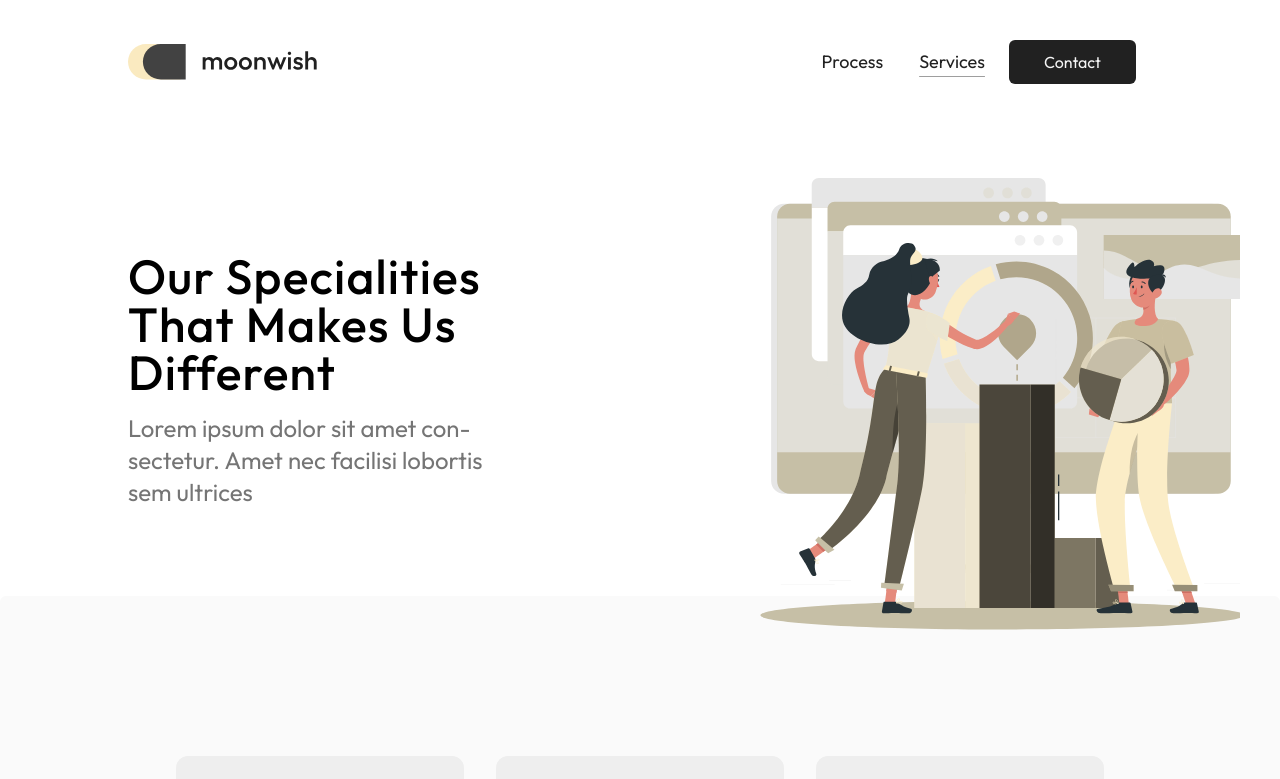
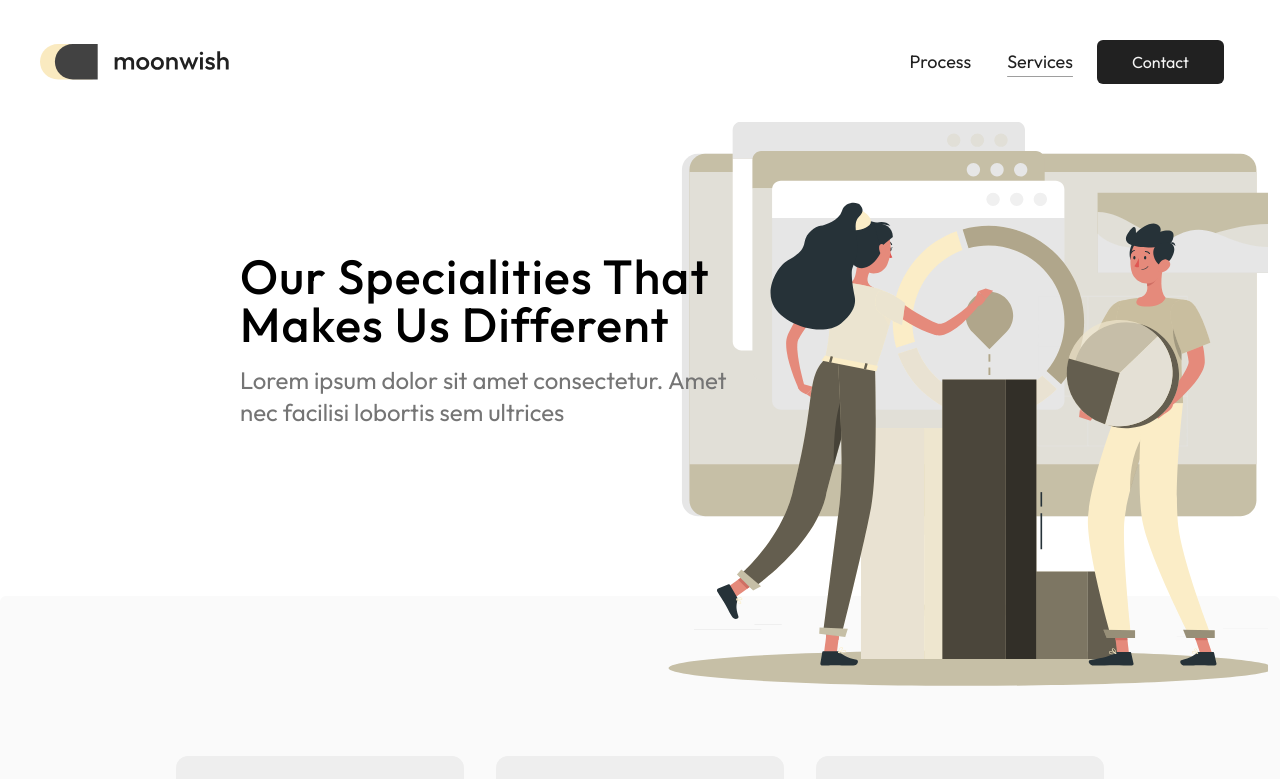
Before and after one commit to MoonWish-Studios/moonwish-site-v2, a Next.js app: page /services in a window 1280 px wide. Shown: the top 779 px of the page. Built offline with nearby package versions, Linux system fonts and the light colour scheme.

Commit message:
added calendly appointment

```diff
--- a/app/components/Button.tsx
+++ b/app/components/Button.tsx
@@ -1,5 +1,6 @@
 import Link from "next/link"
 import { motion } from "framer-motion"
+import React from "react"
 
 export default function Button({
   href,
@@ -7,7 +8,7 @@ export default function Button({
   className,
 }: {
   href?: string
-  children: string
+  children: React.ReactElement<any> | string
   className?: string
 }) {
   return (
--- a/app/components/ContactBar.tsx
+++ b/app/components/ContactBar.tsx
@@ -1,23 +1,28 @@
-import React from "react"
+"use client"
+import React, { useState } from "react"
 import Button from "./Button"
 
+import { PopupButton } from "react-calendly"
 export default function ContactBar() {
+  const [scheduleMode, setScheduleMode] = useState(false)
+
   return (
     <div
       className="flex md:flex-row flex-col w-full  md:justify-center justify-start
-     md:text-center text-left bg-lightGray space-y-6 md:space-y-0 pt-20 pb-20 md:pt-36 md:pb-36 pl-12"
+     md:text-center text-left bg-gray-100  space-y-6 md:space-y-0 pt-20 pb-20 md:pt-36 md:pb-36 pl-12"
     >
       <div className="meetingSection md:w-1/3 flex flex-col items-start md:items-center justify-center">
         <h1 className="text-sm font-semibold text-lightestGray mb-3 ">
           OR SCHEDULE A MEETING
         </h1>
-        <Button
-          href={`/`}
-          className="bg-opacity-0 hover:text-black hover:border-black
+        <PopupButton
+          url="https://calendly.com/mooonwishstudios/appointment"
+          rootElement={document.getElementById("root")}
+          className="inline-block text-center bg-black hover:transition-all
+          box-content rounded-md my-0  bg-opacity-0 hover:text-black hover:border-black
           border-gray border-2 text-lightestGray px-[18px] py-[8px] font-light"
-        >
-          Schedule Meeting
-        </Button>
+          text="Schedule Meeting"
+        />
       </div>
       <div className="addressSection md:w-1/3 flex flex-col justify-center md:items-center items-start ">
         <h1 className="text-sm font-semibold text-lightestGray ">ADDRESS</h1>
--- a/app/components/Navbar.tsx
+++ b/app/components/Navbar.tsx
@@ -5,11 +5,6 @@ import { usePathname } from "next/navigation"
 import React, { useEffect, useState } from "react"
 import NavLink from "./NavLink"
 import Button from "./Button"
-
-const variants = {
-  open: { opacity: 1, x: 0 },
-  closed: { opacity: 0, x: "-100%" },
-}
 
 export default function Navbar() {
   const pathname = usePathname()
@@ -20,8 +15,8 @@ export default function Navbar() {
     console.log(open)
   })
   return (
-    <div className="lg:w-[70rem] xl:w-[80rem]">
-      <div className="flex py-4 justify-between items-center ml-5 mr-5 md:mt-6 lg:ml-32 lg:mr-32 md:ml-10 md:mr-10">
+    <div className=" lg:mx-auto lg:w-[64rem] xl:w-[80rem]">
+      <div className="flex py-4 justify-between items-center ml-5 mr-5 md:mt-6 md:ml-10 md:mr-10">
         {/* Logo */}
         <Link href="/">
           <Image
--- a/app/contact/page.tsx
+++ b/app/contact/page.tsx
@@ -7,8 +7,8 @@ import Action from "../components/Action"
 
 export default function page() {
   return (
-    <div>
-      <div className="home w-full flex flex-col items-center md:items-start  md:flex-row-reverse md:justify-between justify-start  ">
+    <div className="mx-auto lg:max-w-screen-2xl ">
+      <div className="home w-full  flex flex-col items-center md:items-start  md:flex-row-reverse md:justify-between justify-start  ">
         <div className="hidden  imageSection md:flex w-80 md:w-2/3 ">
           <div>
             <Image
@@ -20,10 +20,7 @@ export default function page() {
             />
           </div>
         </div>
-        <div
-          className="textSection  flex text-center md:text-left justify-center mb-20 md:mb-0 mt-20 lg:mt-48
-        lg:pl-28 md:pl-16 flex-col lg:w-8/12 md:w-3/4  ml-3 mr-3 md:ml-0 md:mr-0 "
-        >
+        <div className="textSection  flex text-center md:text-left justify-center mb-20 md:mb-0 mt-20 lg:mt-48 lg:pl-16 xl:pl-40 md:pl-16 flex-col lg:w-8/12 md:w-3/4  ml-3 mr-3 md:ml-0 md:mr-0 ">
           <h1 className="text-sm font-semibold text-lightestGray">
             GIVE US A CALL
           </h1>
--- a/app/layout.tsx
+++ b/app/layout.tsx
@@ -17,10 +17,12 @@ export default function RootLayout({
         head.tsx. Find out more at https://beta.nextjs.org/docs/api-reference/file-conventions/head
       */}
       <head />
-      <body className="w-full lg:flex lg:flex-col items-center justify-center">
-        <Navbar />
-        {children}
-        <Footer />
+      <body>
+        <div id="root">
+          <Navbar />
+          {children}
+          <Footer />
+        </div>
       </body>
     </html>
   )
--- a/app/services/page.tsx
+++ b/app/services/page.tsx
@@ -4,7 +4,7 @@ import Action from "../components/Action"
 
 export default function Page() {
   return (
-    <div className="lg:max-w-7xl ">
+    <div className="lg:max-w-8xl ">
       <div className="relative w-full overflow-hidden">
         <HeroSection
           title="Our Specialities That Makes Us Different"
@@ -22,7 +22,7 @@ export default function Page() {
 function HeroSection({ title, description, src, children }: any) {
   return (
     <div className="flex flex-col-reverse md:flex-row w-full items-center    box-border mt-8">
-      <div className="mt-3 md:text-left max-w-md md:h-64 text-center  lg:mt-24 lg:mb-28 mb-6 md:mb-8 md:mt-6 md:pl-16 lg:pl-32 lg:max-w-lg px-5">
+      <div className="mt-3 md:text-left max-w-md md:h-64 text-center  lg:mt-24 lg:mb-28 mb-6 md:mb-8 md:mt-6 md:pl-16 lg:ml-44  lg:max-w-xl px-5">
         <h1 className="text-4xl lg:text-5xl leading-tight  sm:tracking-wide mt-6 font-medium">
           {title}
         </h1>
@@ -30,7 +30,7 @@ function HeroSection({ title, description, src, children }: any) {
           {description}
         </p>
       </div>
-      <div className="md:absolute right-12 top-16 -z-10 h-72 md:scale-150 w-60 lg:scale-[200%] lg:top-40 lg:right-40 transition transform scale-125 mx-auto    ">
+      <div className="md:absolute right-12 top-16 -z-10 h-72 md:scale-150 w-60 lg:scale-[250%] lg:top-40 lg:right-48 transition transform scale-125 mx-auto    ">
         <Image src={src} fill className="object-contain" alt="Graphic Design" />
       </div>
     </div>
--- a/package.json
+++ b/package.json
@@ -19,6 +19,7 @@
     "nanoid": "^4.0.0",
     "next": "^13.1.1",
     "react": "18.2.0",
+    "react-calendly": "^4.1.0",
     "react-dom": "18.2.0",
     "tailwind-scrollbar-hide": "^1.1.7",
     "typescript": "4.9.3",
```
Also changed, not shown: 1 other file (tests, documents, lock files or other folders).
